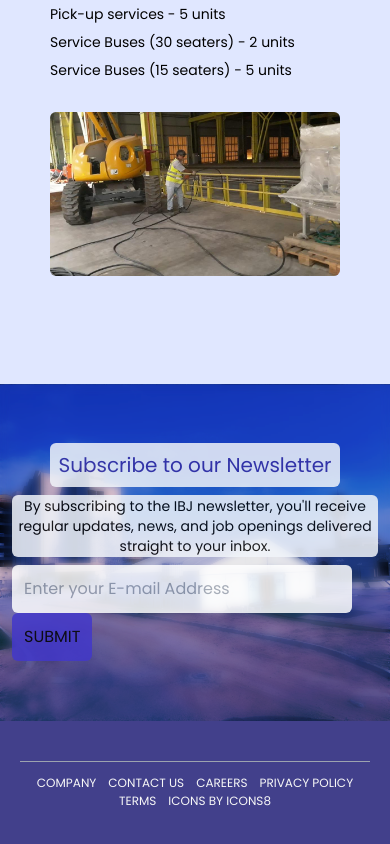
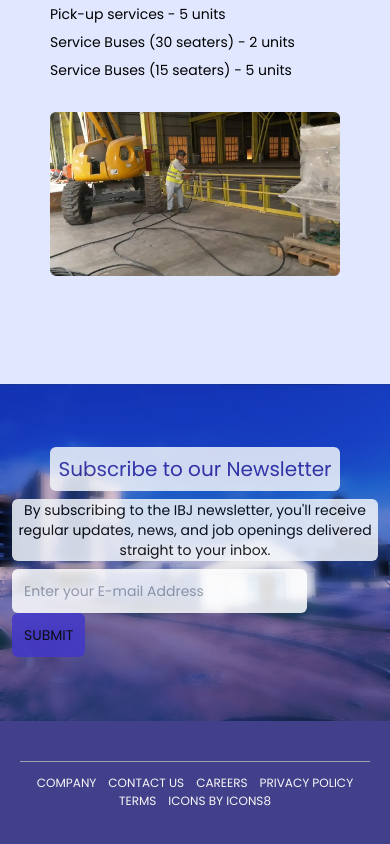
Before and after one commit to jeldrint/ibj-mep, a React (Vite) app: page /about-us in a window 390 px wide. Shown: the part 8139-8983 px from the top of the page. Built offline with nearby package versions, Linux system fonts and the light colour scheme.

Commit message:
minor changes in the small screen interface

```diff
--- a/src/components/About.tsx
+++ b/src/components/About.tsx
@@ -34,8 +34,8 @@ const About = () : React.ReactElement => {
                <span className='text-xl sm:text-4xl md:text-6xl  text-indigo-800 bg-slate-100 p-2 rounded-md'>Subscribe to our Newsletter</span>
                <span className='text-sm md:text-base lg:text-lg text-black text-center max-w-[900px] bg-slate-100 p-[1px] rounded-md'>By subscribing to the IBJ newsletter, you'll receive regular updates, news, and job openings delivered straight to your inbox.</span>
                <form className=''>
-                  <input className='min-w-[150px] md:min-w-[350px] p-3 rounded-md' name='email' id='email' placeholder='Enter your E-mail Address' type='email' required />
-                  <button type='submit' className='p-3 rounded-md bg-indigo-700 active:bg-indigo-900'>SUBMIT</button>
+                  <input className='text-sm md:text-base min-w-[150px] md:min-w-[350px] p-3 rounded-md' name='email' id='email' placeholder='Enter your E-mail Address' type='email' required />
+                  <button type='submit' className='p-3 rounded-md text-sm md:text-base  bg-indigo-700 active:bg-indigo-900'>SUBMIT</button>
                </form>
             </div>
          </section>
--- a/src/components/sub-components/Dropdown.tsx
+++ b/src/components/sub-components/Dropdown.tsx
@@ -27,7 +27,7 @@ const DropDown = ({navName, toggleDropdown, setToggleDropdown, newNavName, dropd
    // ** Dropdown for the smaller screens
    }else{
       return(
-         <div className={`${!toggleDropdown[newNavName as keyof typeof toggleDropdown] ? 'hidden' : 'flex animate-in fade-in-5 slide-in-from-top-7' } flex-col duration-1000 px-2 rounded cursor-pointer text-right text-sm bg-transparent text-slate-50`}>
+         <div className={`${!toggleDropdown[newNavName as keyof typeof toggleDropdown] ? 'hidden' : 'flex animate-in fade-in-5 slide-in-from-top-7' } flex-col duration-1000 pr-7 rounded cursor-pointer text-right text-xs bg-transparent text-slate-50`}>
             {
                dropdownItems.map((item, idx)=>{
                   const path: string = item.replace(/\s+/g, '-').toLowerCase();
--- a/src/components/sub-components/NavItemsSmall.tsx
+++ b/src/components/sub-components/NavItemsSmall.tsx
@@ -21,7 +21,7 @@ const NavItemsSmall = ({navName, withDropdown, dropdownItems}: HeaderNavProps) :
    if(withDropdown){
       return(
          <div>
-            <div onMouseLeave={()=>setToggleDropdown({...toggleDropdown, [newNavName]: false})} className='flex items-start justify-end rounded-sm cursor-pointer p-2' >
+            <div onMouseLeave={()=>setToggleDropdown({...toggleDropdown, [newNavName]: false})} className='flex items-center justify-end rounded-sm cursor-pointer p-2' >
                <Link to={`/${navName}`} reloadDocument={true}>{navName.replace(/-/g,' ').toUpperCase()}&ensp;</Link>
                <img alt='arrow-down' src={arrowIcon} onClick={handleClick} className="w-4 lg:w-5 hover:animate-[spin_0.5s_ease-in-out]" />
             </div>
```
